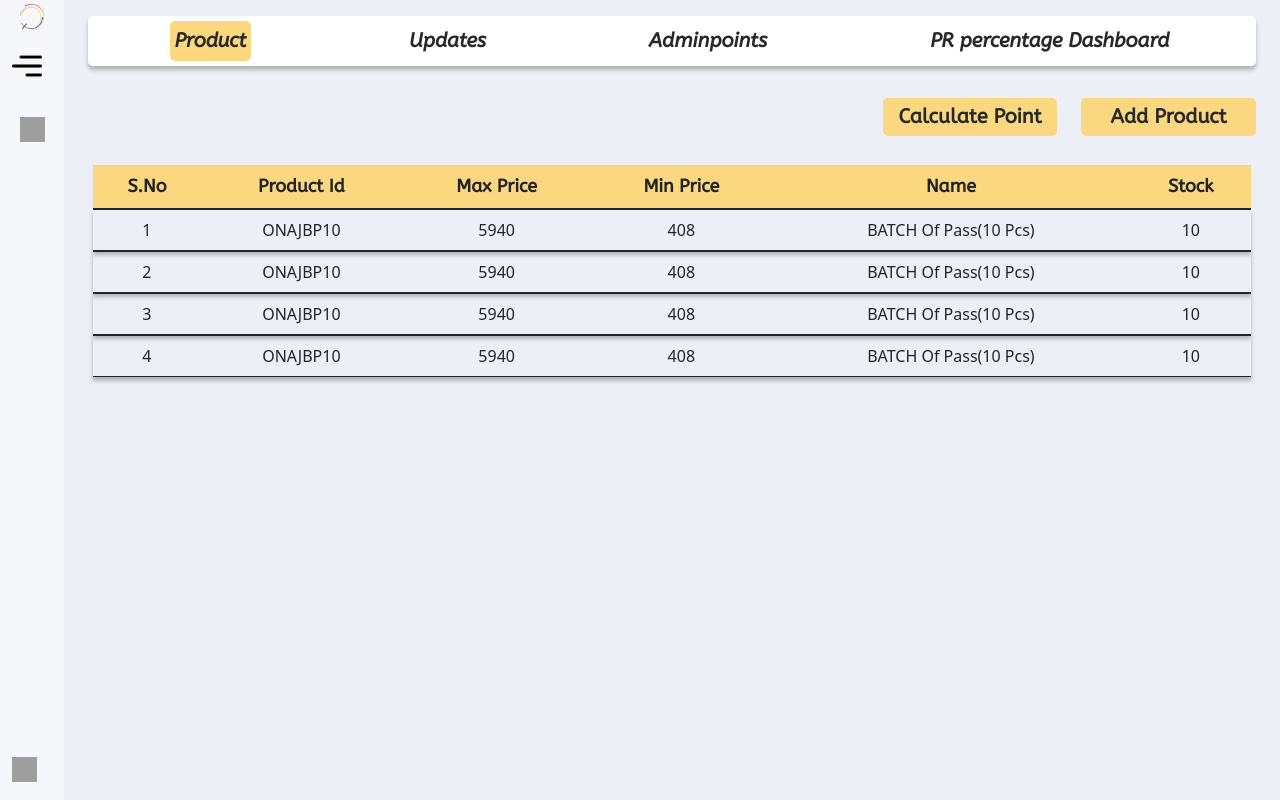
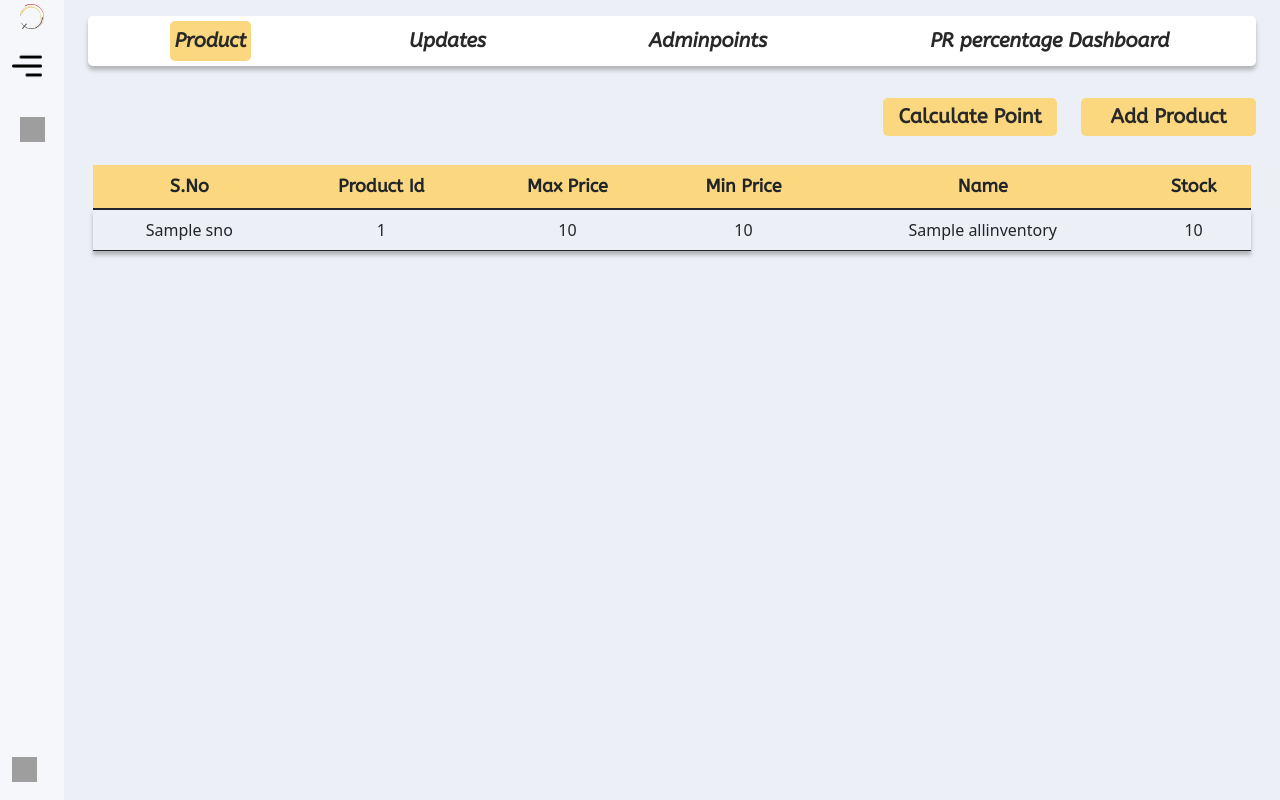
Before and after one commit to onwords-smart-solutions/NEW_Office.in, a Django app: template adminconsole/templates/inventorymanagement.html in a window 1280 px wide. Run offline with Django 4.2, Linux system fonts and the light colour scheme; the template is opened without the code that fills it: most values are stand-ins (such as "Sample title", 1, 10 or a date in 2020); some libraries are stand-ins or nearby versions; grey boxes are pictures that could not be loaded.

Commit message:
add inventory code

```diff
--- a/adminconsole/adminconsole/views.py
+++ b/adminconsole/adminconsole/views.py
@@ -914,7 +914,6 @@ def inventorymanagement(request):
     if 'getid2' in request.POST:
         getid=request.POST['getid']
         db.child("inventory_management").child(getid).remove()
-        return render(request,'inventorymanagement.html')
 
     if 'update' in request.POST:
         id=request.POST['id']
@@ -933,7 +932,8 @@ def inventorymanagement(request):
             "stock":stock
         }
         db.child("inventory_management").child(id).update(data)
-        return render(request,'inventorymanagement.html')
+
+    allDataBase = db.get().val()
     inventory = allDataBase["inventory_management"]
     inventorylist=[]
     snolist=[]
--- a/adminconsole/templates/inventorymanagement.html
+++ b/adminconsole/templates/inventorymanagement.html
@@ -375,14 +375,14 @@
                             </div>
                             <div class="modal-body">
                                 <div class="addpoint-table" id="add-point">
-                                    <form action="">
-                                        <input type="text" placeholder="Product Name">
-                                        <input type="text" placeholder="Produt Id">
-                                        <input type="text" placeholder="OBC">
-                                        <input type="number" placeholder="Minimum Price">
-                                        <input type="number" placeholder="Maximum Price">
-                                        <input type="number" placeholder="Stock">
-                                        <button class="primary-button">Submit</button>
+                                    <form action="inventorymanagement" method="post">
+                                        <input type="text" name="id" placeholder="Produt Id">
+                                        <input type="text" name="name" placeholder="Product Name">
+                                        <input type="text" name="obc" placeholder="OBC">
+                                        <input type="number" name="min_price" placeholder="Minimum Price">
+                                        <input type="number" name="max_price" placeholder="Maximum Price">
+                                        <input type="number" name="stock" placeholder="Stock">
+                                        <button type="submit" class="primary-button" name="update">Submit</button>
                                     </form>
                                 </div>
                             </div>
@@ -390,8 +390,6 @@
                         </div>
                     </div>
                 </div>
-
-
                 <div class="product-table" id="product-table">
                     <table class="table">
                         <thead class="product-table-head">
@@ -407,44 +405,14 @@
                         <tbody class="table my-3">
                             {%for sno,x in allinventory%}
                             <tr class="product-details">
-                                <td>1</td>
-                                <td>ONAJBP10</td>
-                                <td>5940</td>
-                                <td>408</td>
-                                <td>BATCH Of Pass(10 Pcs)</td>
-                                <td>10</td>
+                                <td>{{sno}}</td>
+                                <td>{{x.id}}</td>
+                                <td>{{x.max_price}}</td>
+                                <td>{{x.min_price}}</td>
+                                <td>{{x.name}}</td>
+                                <td>{{x.stock}}</td>
                             </tr>
                             {%endfor%}
-                        </tbody>
-                        <tbody class="table my-3">
-                            <tr class="product-details">
-                                <td>2</td>
-                                <td>ONAJBP10</td>
-                                <td>5940</td>
-                                <td>408</td>
-                                <td>BATCH Of Pass(10 Pcs)</td>
-                                <td>10</td>
-                            </tr>
-                        </tbody>
-                        <tbody class="table my-3">
-                            <tr class="product-details">
-                                <td>3</td>
-                                <td>ONAJBP10</td>
-                                <td>5940</td>
-                                <td>408</td>
-                                <td>BATCH Of Pass(10 Pcs)</td>
-                                <td>10</td>
-                            </tr>
-                        </tbody>
-                        <tbody class="table my-3">
-                            <tr class="product-details">
-                                <td>4</td>
-                                <td>ONAJBP10</td>
-                                <td>5940</td>
-                                <td>408</td>
-                                <td>BATCH Of Pass(10 Pcs)</td>
-                                <td>10</td>
-                            </tr>
                         </tbody>
                     </table>
                 </div>
@@ -465,52 +433,19 @@
                             </tr>
                         </thead>
                         <tbody class="table my-3">
+                            {%for sno,x in allinventory%}
                             <tr class="product-details">
-                                <td>1</td>
-                                <td>ONAJBP10</td>
-                                <td>5940</td>
-                                <td>408</td>
-                                <td>BATCH Of Pass(10 Pcs)</td>
-                                <td>408</td>
-                                <td>4</td>
+                                <td>{{sno}}</td>
+                                <td>{{x.id}}</td>
+                                <td>{{x.max_price}}</td>
+                                <td>{{x.min_price}}</td>
+                                <td>{{x.name}}</td>
+                                <td>{{x.obc}}</td>
+                                <td>{{x.stock}}</td>
+
                                 <td><button class="primary-button-update">Update</button></td>
                             </tr>
-                        </tbody>
-                        <tbody class="table my-3">
-                            <tr class="product-details">
-                                <td>2</td>
-                                <td>ONAJBP10</td>
-                                <td>5940</td>
-                                <td>408</td>
-                                <td>BATCH Of Pass(10 Pcs)</td>
-                                <td>408</td>
-                                <td>4</td>
-                                <td><button class="primary-button-update">Update</button></td>
-                            </tr>
-                        </tbody>
-                        <tbody class="table my-3">
-                            <tr class="product-details">
-                                <td>3</td>
-                                <td>ONAJBP10</td>
-                                <td>5940</td>
-                                <td>408</td>
-                                <td>BATCH Of Pass(10 Pcs)</td>
-                                <td>408</td>
-                                <td>4</td>
-                                <td><button class="primary-button-update">Update</button></td>
-                            </tr>
-                        </tbody>
-                        <tbody class="table my-3">
-                            <tr class="product-details">
-                                <td>4</td>
-                                <td>ONAJBP10</td>
-                                <td>5940</td>
-                                <td>408</td>
-                                <td>BATCH Of Pass(10 Pcs)</td>
-                                <td>408</td>
-                                <td>4</td>
-                                <td><button class="primary-button-update">Update</button></td>
-                            </tr>
+                            {%endfor%}
                         </tbody>
                     </table>
                 </div>
@@ -531,7 +466,7 @@
                         <span>
                             <h5 class="up-cmo">Target Total <span><input class="cmo-input" type="text"></span> </h5>
                         </span>
-                        <h5><button class="primary-button">Submit</button></h5>
+                        <h5><button type="submit" class="primary-button">Submit</button></h5>
                     </div>
                     <div class="adminpoints-nav-con my-3">
                         <table class="table">
```
